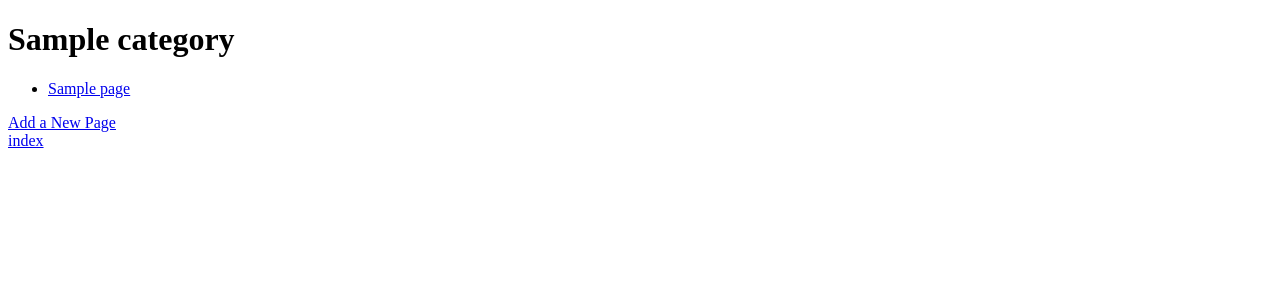
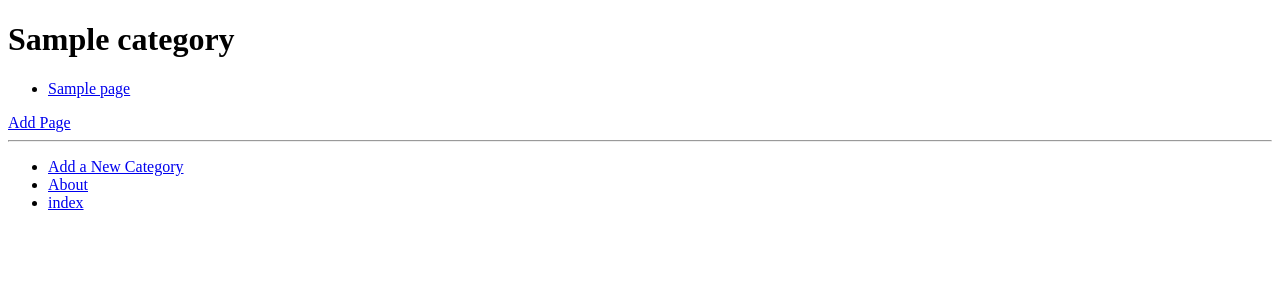
Before and after one commit to Chillslank/tango_with_django_project, a Django app: a page that uses templates/rango/category.html in a window 1280 px wide. Shown: the top 300 px of the page. Run offline with Django 3.2, Linux system fonts and the light colour scheme; tables that the repository leaves empty hold one stand-in row (values such as "Sample post").

Commit message:
change to template

```diff
--- /dev/null
+++ b/templates/rango/base.html
@@ -0,0 +1,29 @@
+<!DOCTYPE html>
+{% load staticfiles %}
+
+<html>
+
+    <head>
+        <title>
+            Rango -
+            {% block title_block %}
+                How to Tango with Django!
+            {% endblock %}
+        </title>
+    </head>
+
+    <body>
+        <div>
+        {% block body_block %}
+        {% endblock %}
+        </div>
+        <hr />
+        <div>
+            <ul>
+                <li><a href="{% url 'rango:add_category' %}">Add a New Category</a></li>
+                <li><a href="{% url 'rango:about' %}">About</a></li>
+                <li><a href="{% url 'rango:index' %}">index</a></li>
+            </ul>
+        </div>
+    </body>
+</html>
--- a/templates/rango/category.html
+++ b/templates/rango/category.html
@@ -1,13 +1,15 @@
-<!DOCTYPE html>
+{% extends 'rango/base.html' %}
+{% load staticfiles %}
 
-<html>
+{% block title_block %}
+    {% if category %}
+        {{ category.name }}
+    {% else %}
+        Unknow Category
+    {% endif %}
+{% endblock %}
 
-    <head>
-        <title>Rango</title>
-    </head>
-
-    <body>
-        <div>
+{% block body_block %}
     {% if category %}
         <h1>{{ category.name }}</h1>
         {% if pages %}
@@ -20,15 +22,8 @@
         <strong>No pages currently in category.</strong>
         {% endif %}
 
-            <a href="/rango/category/{{ category.slug }}/add_page/">Add a New Page</a><br />
+        <a href="{% url 'rango:add_page' category.slug %}">Add Page</a><br />
     {% else %}
     The specified category does not exist.
     {% endif %}
-        </div>
-
-        <div>
-            <a href="/rango/">index</a><br />
-        </div>
-    </body>
-
-</html>
+{% endblock %}
--- a/templates/rango/index.html
+++ b/templates/rango/index.html
@@ -46,7 +46,7 @@
 
         <div>
             <a href="/rango/add_category/">Add a New Category</a><br />
-            <a href="/rango/about/">About Rango</a><br />
+            <a href="{% url 'rango:about' %}">About Rango</a><br />
             <img src="{% static 'images/rango.jpg' %}" alt="Picture of Rango" />
         </div>
     </body>
```
Lines whose indentation alone changed are shown as unchanged.
